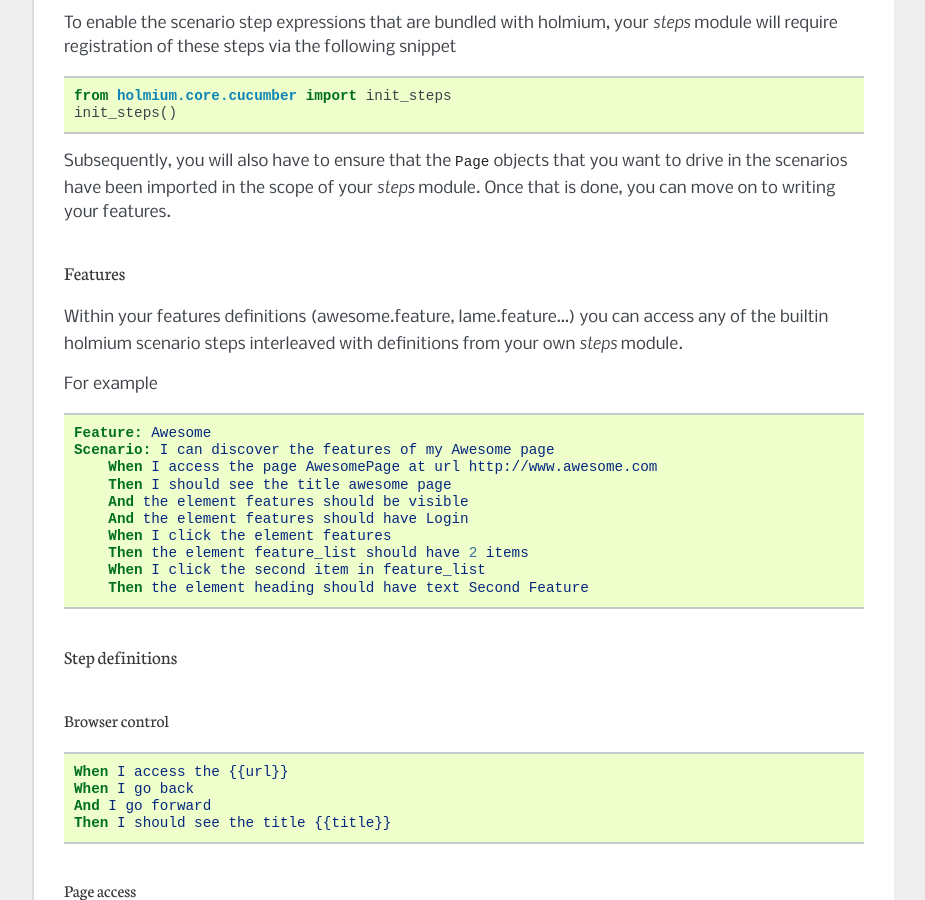
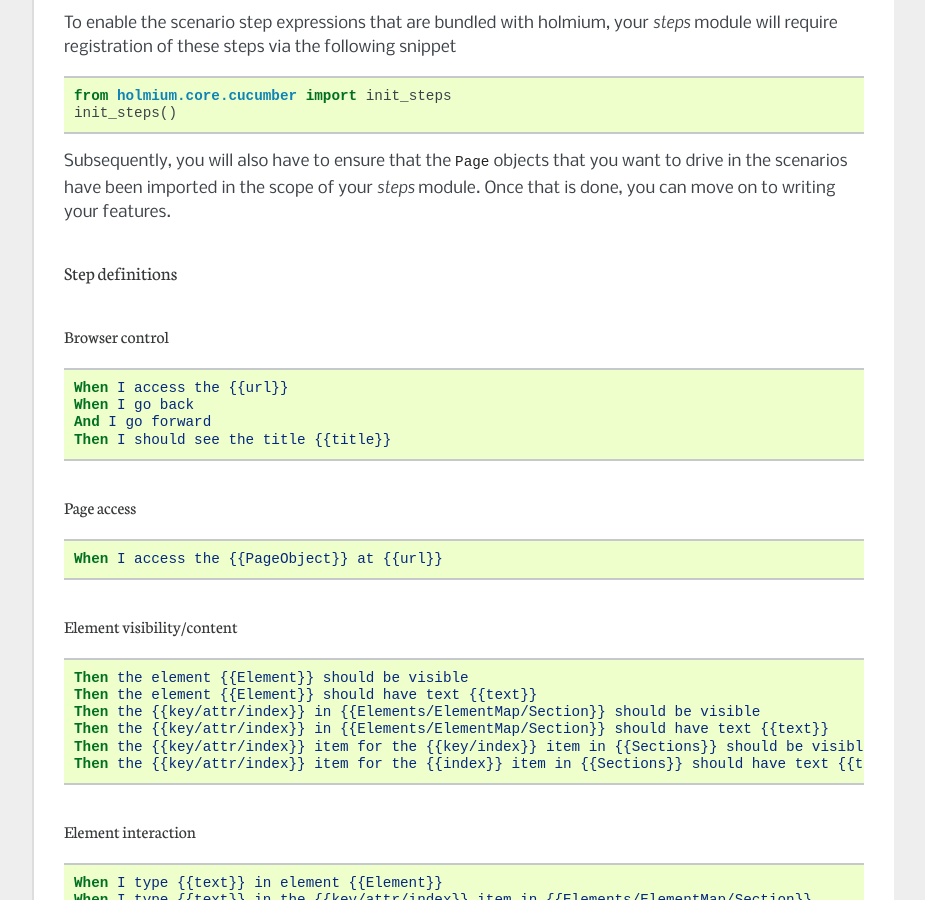
Before and after one commit to alisaifee/holmium.core, a Sphinx documentation site: the page built from doc/source/cucumber.rst, in a window 1280 px wide and 900 px high, scrolled down 959 px. Shown: the whole window, without its empty margins (198-1123 px from the left). Built offline with Sphinx 7.4.7, drawn with Linux system fonts in a browser that asks for light colours; formulas are drawn with MathJax 3.

Commit message:
removed pointless contrived example

```diff
--- a/doc/source/cucumber.rst
+++ b/doc/source/cucumber.rst
@@ -47,29 +47,6 @@
 Subsequently, you will also have to ensure that the :class:`Page` objects that you want to drive in the
 scenarios have been imported in the scope of your `steps` module. Once that is done, you can move on to writing
 your features.
-
-
-Features
---------
-
-Within your features definitions (awesome.feature, lame.feature...) you can access any of the builtin holmium
-scenario steps interleaved with  definitions from your own `steps` module.
-
-For example
-
-.. code-block:: cucumber
-
-
-    Feature: Awesome
-    Scenario: I can discover the features of my Awesome page
-        When I access the page AwesomePage at url http://www.awesome.com
-        Then I should see the title awesome page
-        And the element features should be visible
-        And the element features should have Login
-        When I click the element features
-        Then the element feature_list should have 2 items
-        When I click the second item in feature_list
-        Then the element heading should have text Second Feature
 
 
 .. _testing-cucumber-steps:
```
